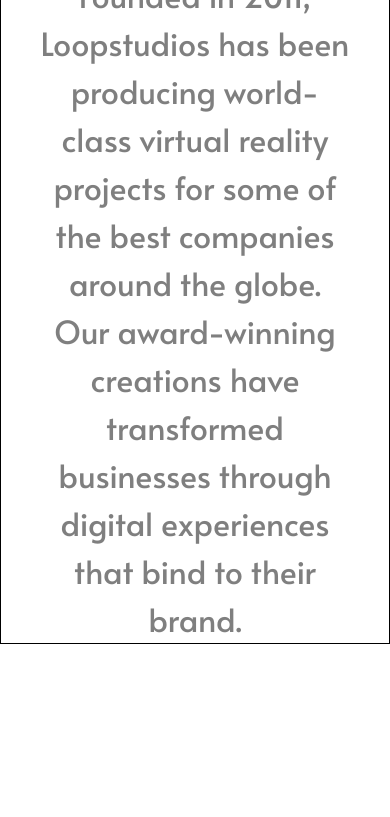
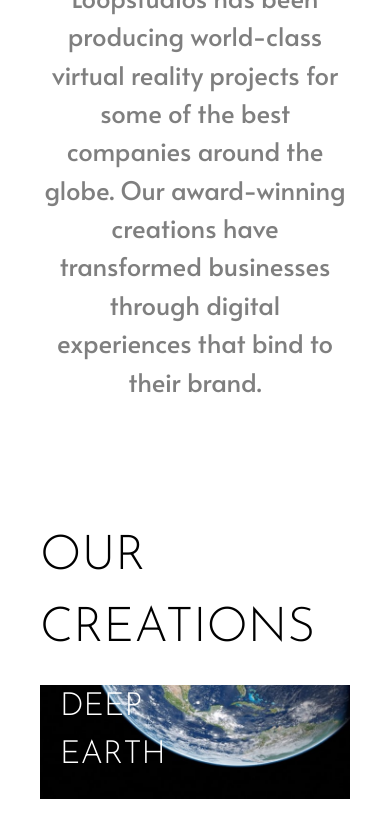
Before and after one commit to 7savv7/frontendmentor, a React (Vite) app in the folder junior/loopstudios-landing-page/: page / in a window 390 px wide. Shown: the part 1908-2725 px from the top of the page. Before the commit the page ends 2552 px from the top, so only its background shows below. Built offline with nearby package versions, Linux system fonts and the light colour scheme.

Commit message:
[loopstudios-landing-page]: Add card component and display all cards

```diff
--- a/junior/loopstudios-landing-page/src/App.tsx
+++ b/junior/loopstudios-landing-page/src/App.tsx
@@ -1,4 +1,4 @@
-import Info from "./Components/Info";
+import Content from "./Components/Content";
 import Intro from "./Components/Intro";
 
 function App() {
@@ -6,7 +6,7 @@ function App() {
     <div className="min-h-svh md:min-h-screen">
       <Intro />
 
-      <Info></Info>
+      <Content />
     </div>
   );
 }
--- /dev/null
+++ b/junior/loopstudios-landing-page/src/Components/Card.tsx
@@ -0,0 +1,20 @@
+interface Props {
+  title: string;
+  desktop: string;
+  mobile: string;
+}
+
+function Card({ title, desktop, mobile }: Props) {
+  return (
+    <div className="relative w-full">
+      <p className="absolute bottom-5 left-5 text-white uppercase font-[Josefin_Sans] font-[300] text-[2rem] w-45">{title}</p>
+
+      <picture>
+        <source media="(min-width: 768px)" srcSet={desktop} />
+        <img className="w-full" src={mobile} alt={title} />
+      </picture>
+    </div>
+  );
+}
+
+export default Card;
--- /dev/null
+++ b/junior/loopstudios-landing-page/src/Components/Cards.tsx
@@ -0,0 +1,76 @@
+import Card from "./Card";
+
+function Cards() {
+  const cards = [
+    {
+      title: "Deep earth",
+      desktop: "/images/desktop/image-deep-earth.jpg",
+      mobile: "/images/mobile/image-deep-earth.jpg",
+    },
+    {
+      title: "Night arcade",
+      desktop: "/images/desktop/image-night-arcade.jpg",
+      mobile: "/images/mobile/image-night-arcade.jpg",
+    },
+    {
+      title: "Soccer team VR",
+      desktop: "/images/desktop/image-soccer-team.jpg",
+      mobile: "/images/mobile/image-soccer-team.jpg",
+    },
+    {
+      title: "The grid",
+      desktop: "/images/desktop/image-grid.jpg",
+      mobile: "/images/mobile/image-grid.jpg",
+    },
+    {
+      title: "From up above VR",
+      desktop: "/images/desktop/image-from-above.jpg",
+      mobile: "/images/mobile/image-from-above.jpg",
+    },
+    {
+      title: "Pocket borealis",
+      desktop: "/images/desktop/image-pocket-borealis.jpg",
+      mobile: "/images/mobile/image-pocket-borealis.jpg",
+    },
+    {
+      title: "The curiosity",
+      desktop: "/images/desktop/image-curiosity.jpg",
+      mobile: "/images/mobile/image-curiosity.jpg",
+    },
+    {
+      title: "Make it fisheye",
+      desktop: "/images/desktop/image-fisheye.jpg",
+      mobile: "/images/mobile/image-fisheye.jpg",
+    },
+  ];
+
+  return (
+    <section className="relative">
+      <div className="flex items-center justify-center md:justify-between mb-5 md:mb-10">
+        <p className="uppercase text-[3rem] text-black font-[Josefin_Sans] font-[300]">
+          Our creations
+        </p>
+
+        <button
+          className="absolute top-[100%] mt-5 border uppercase tracking-widest py-1 px-4 md:static"
+          type="button"
+        >
+          See all
+        </button>
+      </div>
+
+      <div className="flex flex-col gap-5 md:grid md:grid-cols-4 ">
+        {cards.map((card) => (
+          <Card
+            key={card.title}
+            title={card.title}
+            desktop={card.desktop}
+            mobile={card.mobile}
+          />
+        ))}
+      </div>
+    </section>
+  );
+}
+
+export default Cards;
--- /dev/null
+++ b/junior/loopstudios-landing-page/src/Components/Content.tsx
@@ -0,0 +1,14 @@
+import Cards from "./Cards";
+import Info from "./Info";
+
+function Content() {
+  return (
+    <main className="flex flex-col justify-between gap-30 p-10 lg:p-30">
+      <Info />
+
+      <Cards />
+    </main>
+  );
+}
+
+export default Content;
--- a/junior/loopstudios-landing-page/src/Components/Info.tsx
+++ b/junior/loopstudios-landing-page/src/Components/Info.tsx
@@ -1,6 +1,6 @@
 function Info() {
   return (
-    <div className="text-center w-full border flex flex-col items-center gap-20 md:flex-row md:relative md:text-left">
+    <div className="text-center w-full flex flex-col items-center gap-10 md:flex-row md:relative md:text-left">
       <picture>
         <source
           media="(min-width: 768px)"
@@ -11,14 +11,14 @@ function Info() {
       </picture>
 
       <div
-        className="flex flex-col items-center gap-10 md:absolute md:bottom-0
+        className="flex flex-col items-center gap-4 md:absolute md:bottom-0
       md:right-0 md:items-start md:bg-white md:w-[50%] md:pt-20 md:pl-20"
       >
         <p className="text-[3rem] tracking-wider w-[80%] leading-[3rem] text-black uppercase font-[Josefin_Sans] font-[300]">
           The leader in interactive VR
         </p>
 
-        <p className="w-[80%] text-[2rem] text-black/50 md:text-[1rem]">
+        <p className="w-[90%] text-[1.6rem] text-black/50 md:text-[1rem]">
           Founded in 2011, Loopstudios has been producing world-class virtual
           reality projects for some of the best companies around the globe. Our
           award-winning creations have transformed businesses through digital
```
